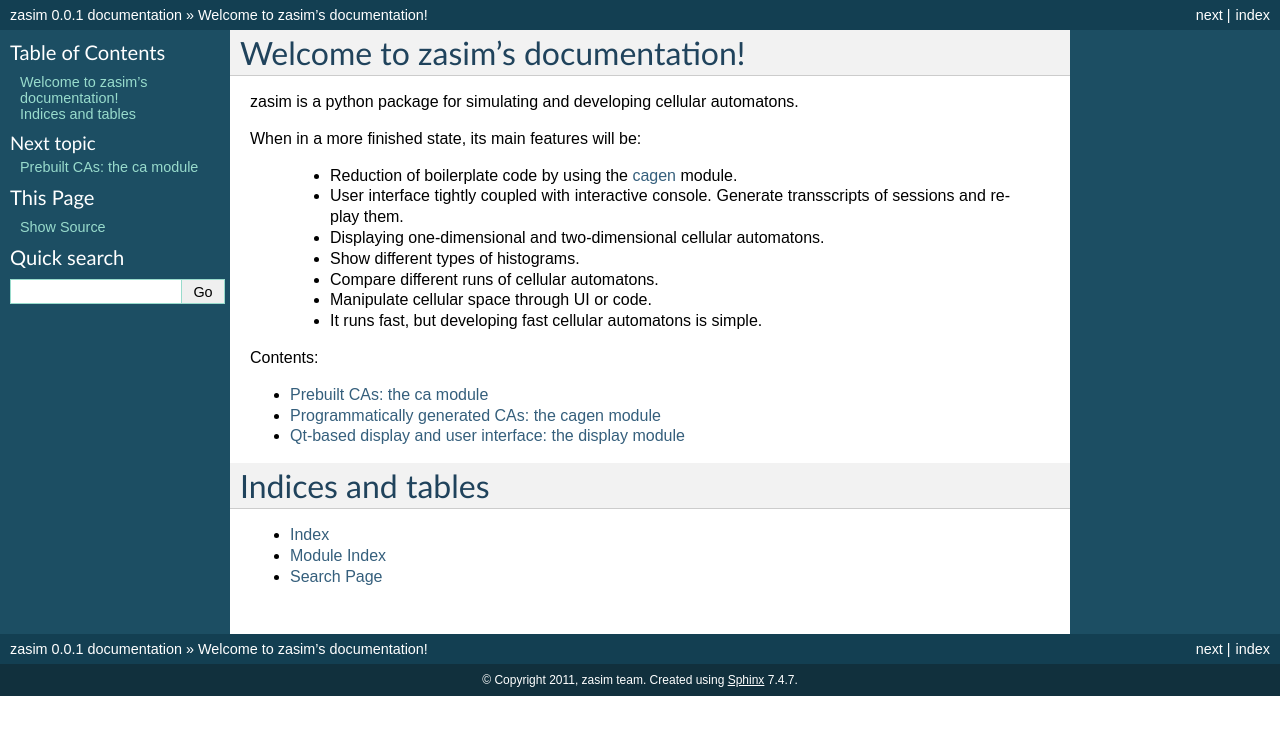
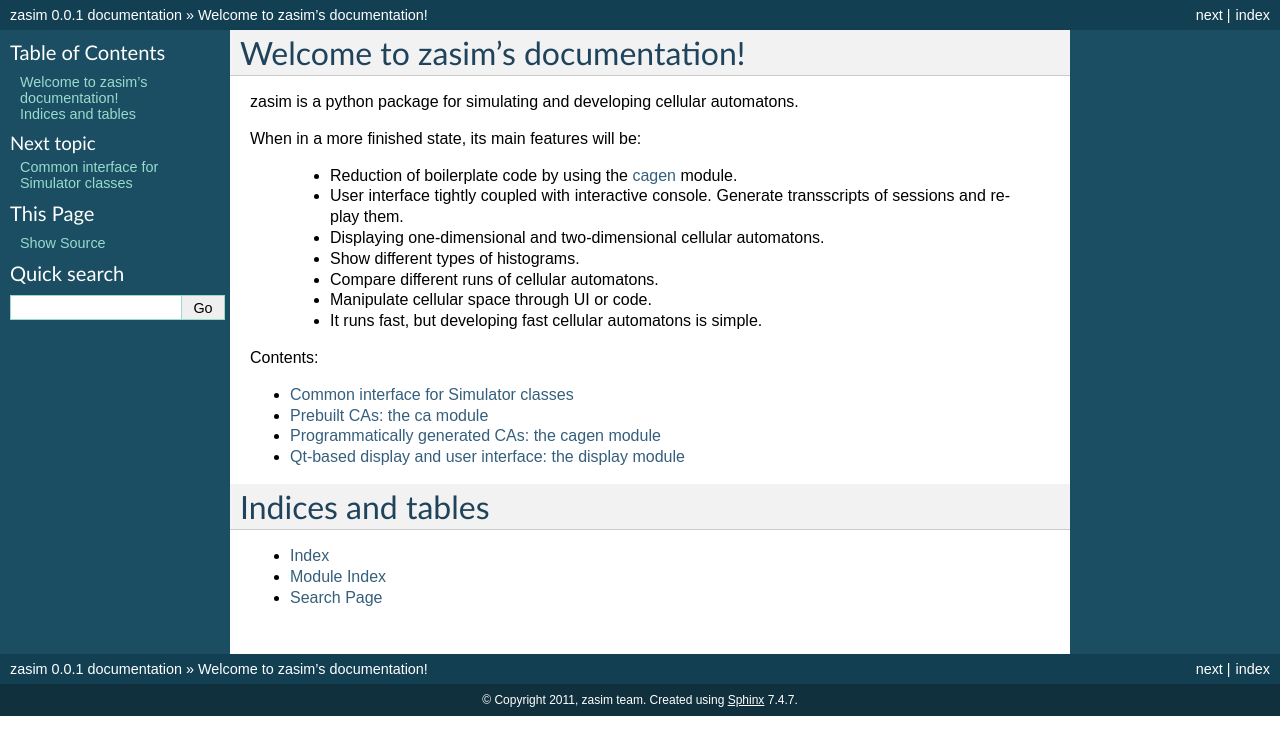
Before and after one commit to timo/zasim, a Sphinx documentation site: the page built from docs/index.rst, in a window 1280 px wide. Shown: the top 755 px of the page. Built offline with Sphinx 7.4.7, drawn with Linux system fonts in a browser that asks for light colours; formulas are drawn with MathJax 3.

Commit message:
add the simulator module to the docs.

```diff
--- a/docs/index.rst
+++ b/docs/index.rst
@@ -24,6 +24,7 @@ Contents:
 .. toctree::
    :maxdepth: 2
 
+   simulator
    ca
    cagen
    display
--- /dev/null
+++ b/docs/simulator.rst
@@ -0,0 +1,4 @@
+Common interface for Simulator classes
+======================================
+
+.. automodule:: zasim.simulator
```
